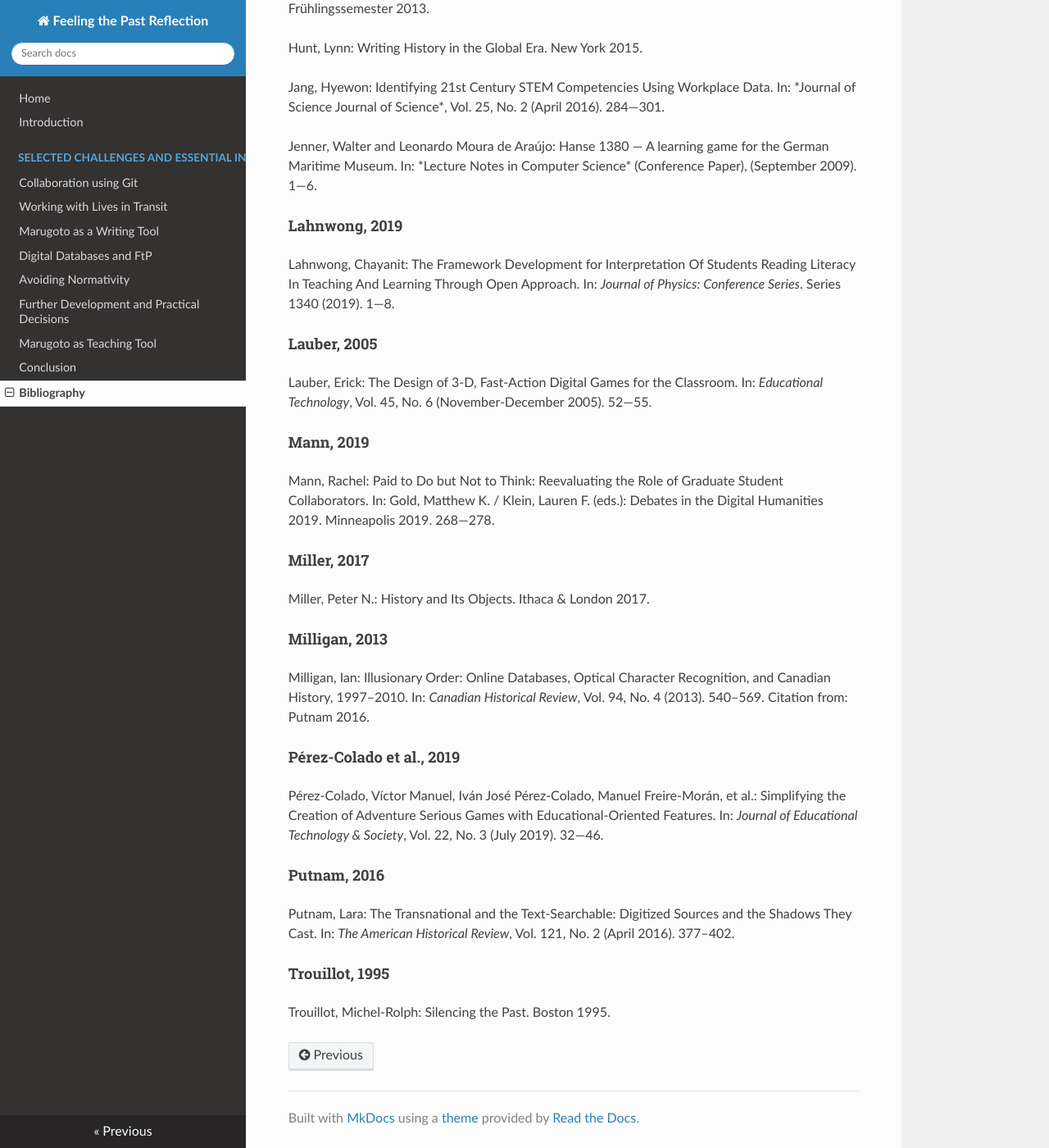
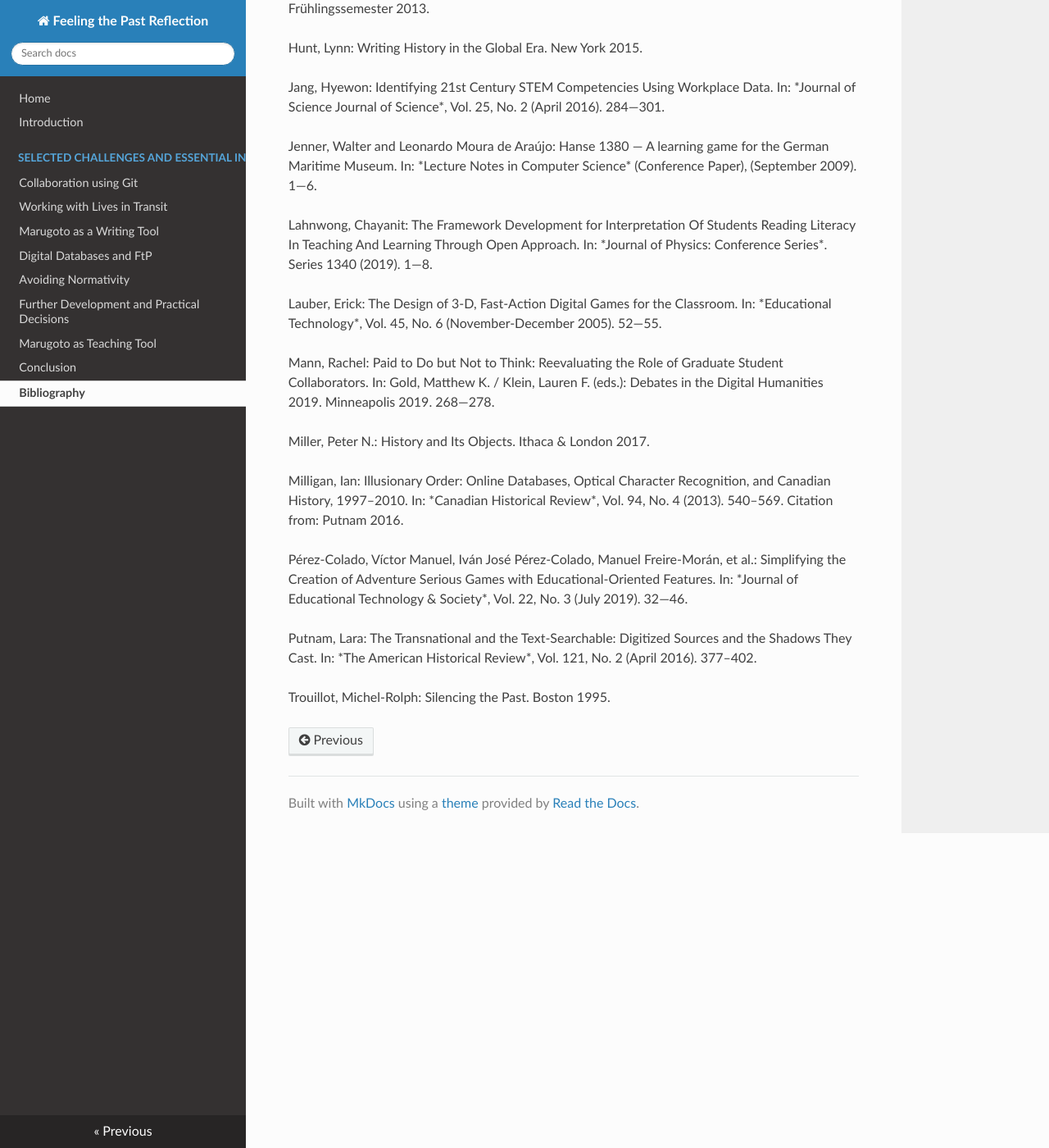
Before and after one commit to henokemp/university-work, an MkDocs documentation site: the page built from docs/bibliography.md, in a window 1280 px wide and 1400 px high, scrolled down 508 px. Shown: the whole window at 82% size. Built offline with MkDocs 1.6.1, drawn with Linux system fonts in a browser that asks for light colours; nearby versions of some CDN libraries.

Commit message:
id'ed all the bibliography

```diff
--- a/docs/bibliography.md
+++ b/docs/bibliography.md
@@ -16,26 +16,18 @@
 
 <p id="jenner-and-de-araujo-2009">Jenner, Walter and Leonardo Moura de Araújo: Hanse 1380 — A learning game for the German Maritime Museum. In: *Lecture Notes in Computer Science* (Conference Paper), (September 2009). 1—6.</p>
 
-#### Lahnwong, 2019
-Lahnwong, Chayanit: The Framework Development for Interpretation Of Students Reading Literacy In Teaching And Learning Through Open Approach. In: *Journal of Physics: Conference Series*. Series 1340 (2019). 1—8.
+<p id="lahnwong-2019">Lahnwong, Chayanit: The Framework Development for Interpretation Of Students Reading Literacy In Teaching And Learning Through Open Approach. In: *Journal of Physics: Conference Series*. Series 1340 (2019). 1—8.</p>
 
-#### Lauber, 2005
-Lauber, Erick: The Design of 3-D, Fast-Action Digital Games for the Classroom. In: *Educational Technology*, Vol. 45, No. 6 (November-December 2005). 52—55.
+<p id="lauber-2005">Lauber, Erick: The Design of 3-D, Fast-Action Digital Games for the Classroom. In: *Educational Technology*, Vol. 45, No. 6 (November-December 2005). 52—55.</p>
 
-#### Mann, 2019
-Mann, Rachel: Paid to Do but Not to Think: Reevaluating the Role of Graduate Student Collaborators. In: Gold, Matthew K. / Klein, Lauren F. (eds.): Debates in the Digital Humanities 2019. Minneapolis 2019. 268—278.
+<p id="mann-2019">Mann, Rachel: Paid to Do but Not to Think: Reevaluating the Role of Graduate Student Collaborators. In: Gold, Matthew K. / Klein, Lauren F. (eds.): Debates in the Digital Humanities 2019. Minneapolis 2019. 268—278.</p>
 
-#### Miller, 2017
-Miller, Peter N.: History and Its Objects. Ithaca & London 2017.
+<p id="miller-2017">Miller, Peter N.: History and Its Objects. Ithaca & London 2017.</p>
 
-#### Milligan, 2013
-Milligan, Ian: Illusionary Order: Online Databases, Optical Character Recognition, and Canadian History, 1997–2010. In: *Canadian Historical Review*, Vol. 94, No. 4 (2013). 540–569. Citation from: Putnam 2016.
+<p id="milligan-2013">Milligan, Ian: Illusionary Order: Online Databases, Optical Character Recognition, and Canadian History, 1997–2010. In: *Canadian Historical Review*, Vol. 94, No. 4 (2013). 540–569. Citation from: Putnam 2016.</p>
 
-#### Pérez-Colado et al., 2019
-Pérez-Colado, Víctor Manuel, Iván José Pérez-Colado, Manuel Freire-Morán, et al.: Simplifying the Creation of Adventure Serious Games with Educational-Oriented Features. In: *Journal of Educational Technology & Society*, Vol. 22, No. 3 (July 2019). 32—46.
+<p id="perez-colado-et-al-2019">Pérez-Colado, Víctor Manuel, Iván José Pérez-Colado, Manuel Freire-Morán, et al.: Simplifying the Creation of Adventure Serious Games with Educational-Oriented Features. In: *Journal of Educational Technology & Society*, Vol. 22, No. 3 (July 2019). 32—46.</p>
 
-#### Putnam, 2016
-Putnam, Lara: The Transnational and the Text-Searchable: Digitized Sources and the Shadows They Cast. In: *The American Historical Review*, Vol. 121, No. 2 (April 2016). 377–402.
+<p id="putnam-2016">Putnam, Lara: The Transnational and the Text-Searchable: Digitized Sources and the Shadows They Cast. In: *The American Historical Review*, Vol. 121, No. 2 (April 2016). 377–402.</p>
 
-#### Trouillot, 1995
-Trouillot, Michel-Rolph: Silencing the Past. Boston 1995.
+<p id="trouillot">Trouillot, Michel-Rolph: Silencing the Past. Boston 1995.</p>
```
